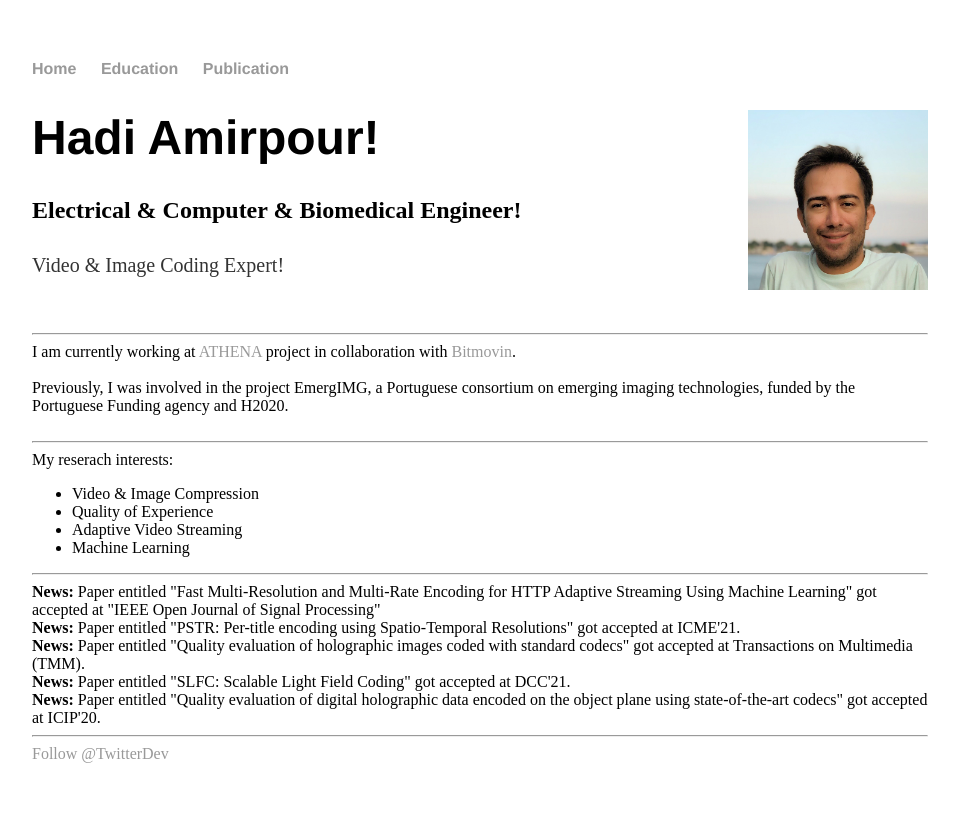
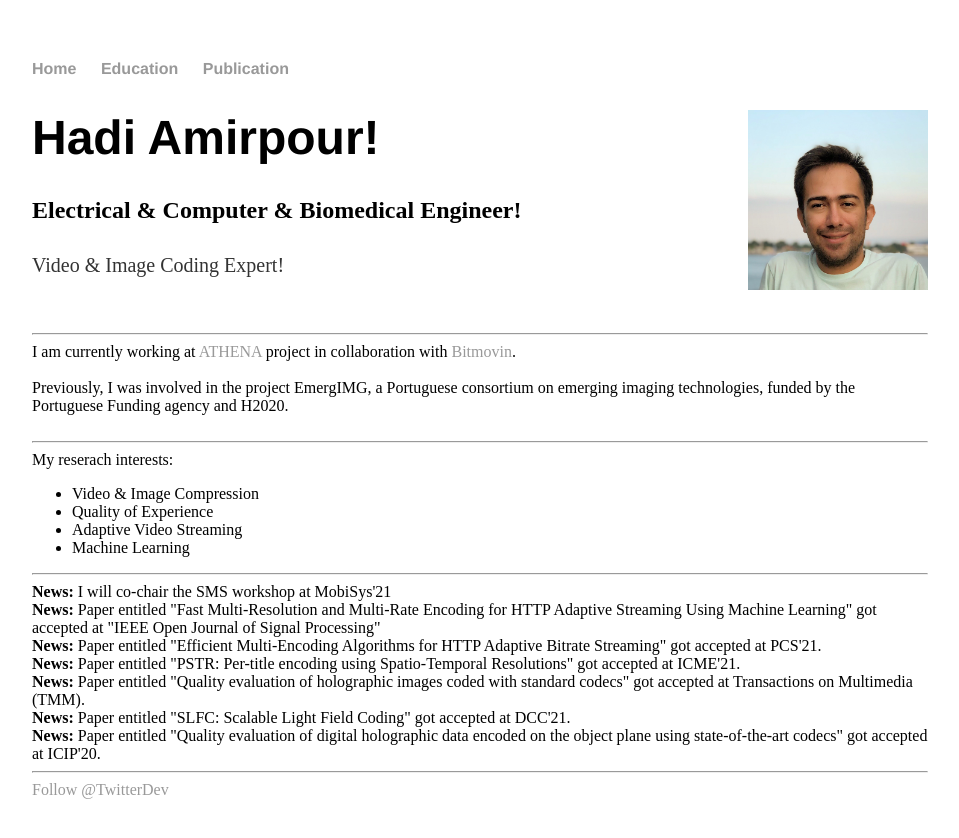
Before and after one commit to HadiAmirpour/hadiamirpour.github.io, a Jekyll site: the page index.html, which Jekyll copies as it is, in a window 1280 px wide. Shown: the top 838 px of the page, without its empty margins (160-1119 px from the left). Built offline with Jekyll 4.4.1, drawn with Linux system fonts in a browser that asks for light colours; comment, search, counter and statistics services are not loaded.

Commit message:
Update index.html

```diff
--- a/index.html
+++ b/index.html
@@ -45,7 +45,9 @@
 
 
 			<hr>
+			<h><strong>News:</strong> I will co-chair the SMS workshop at MobiSys'21</h> <br>
 			<h><strong>News:</strong> Paper entitled "Fast Multi-Resolution and Multi-Rate Encoding for HTTP Adaptive Streaming Using Machine Learning" got accepted at "IEEE Open Journal of Signal Processing" </h> <br>
+			<h><strong>News:</strong> Paper entitled "Efficient Multi-Encoding Algorithms for HTTP Adaptive Bitrate Streaming" got accepted at PCS'21. </h> <br>
 			<h><strong>News:</strong> Paper entitled "PSTR: Per-title encoding using Spatio-Temporal Resolutions" got accepted at ICME'21.</h> <br>
 			<h><strong>News:</strong> Paper entitled "Quality evaluation of holographic images coded with standard codecs" got accepted at Transactions on Multimedia (TMM).</h> <br>
 			<h><strong>News:</strong> Paper entitled "SLFC: Scalable Light Field Coding" got accepted at DCC'21.</h> <br>
```
